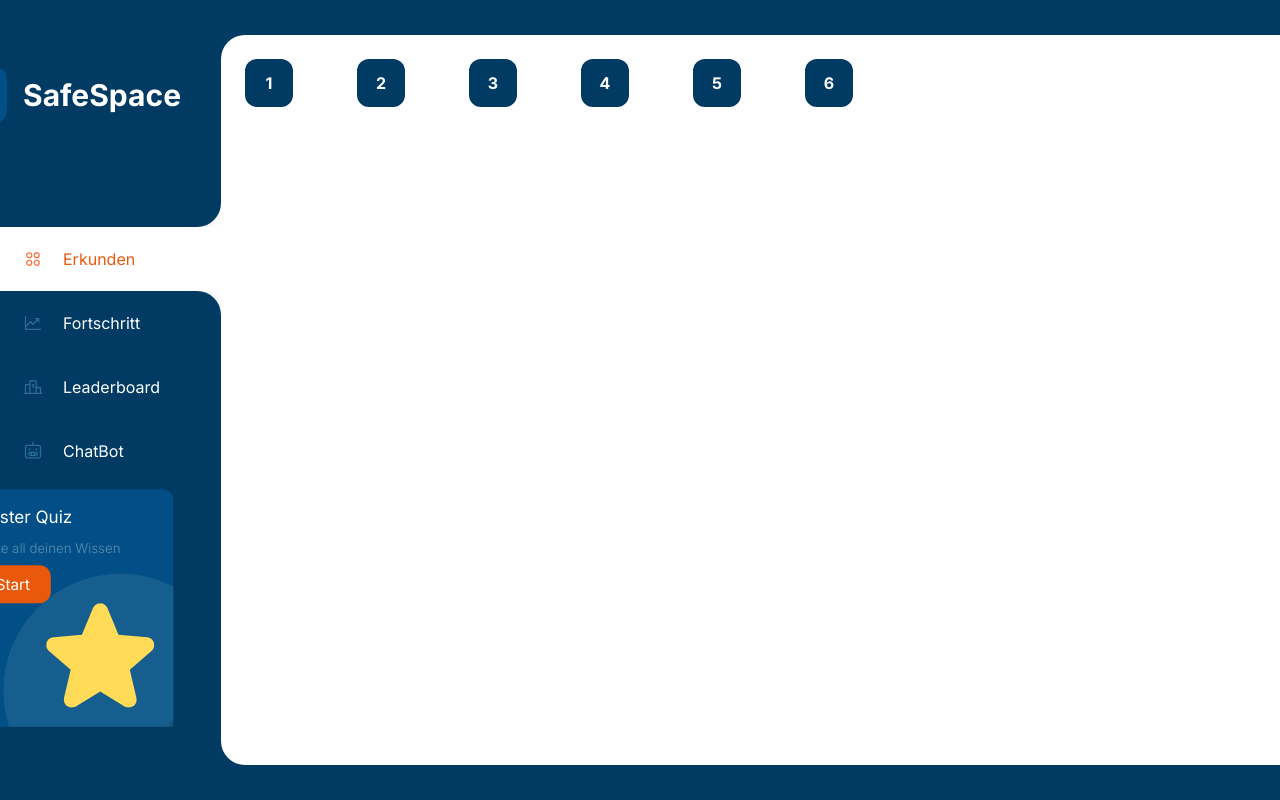
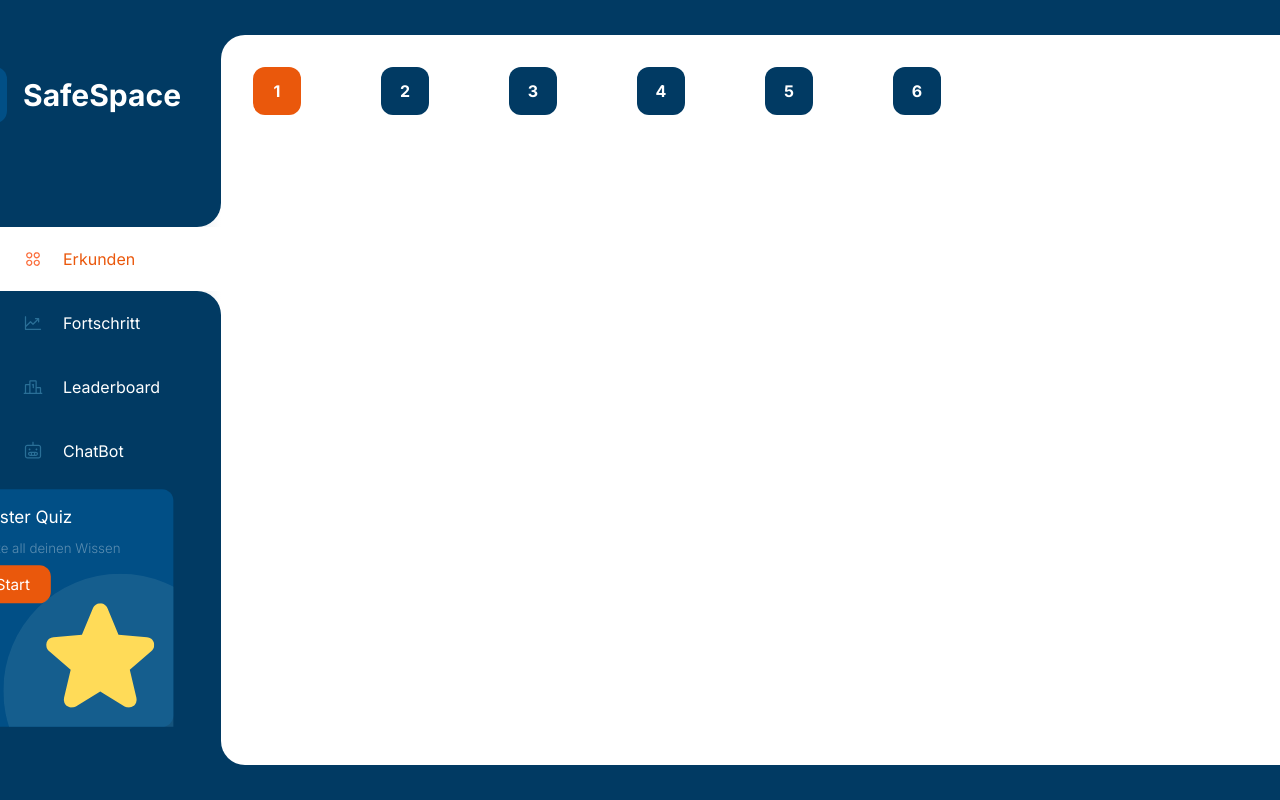
Before and after one commit to uwumarogie/ITBL-Datenschutz, a Next.js app: page /space/intro in a window 1280 px wide. Built offline with nearby package versions, Linux system fonts and the light colour scheme.

Commit message:
feat: add responsiveness to the inline navigation

```diff
--- a/src/app/space/passwort/page.tsx
+++ b/src/app/space/passwort/page.tsx
@@ -1,7 +1,7 @@
 import { InlineNavigation } from "@/components/InlineNavigation";
 export default function Password() {
   return (
-    <div className="min-w-[1100px]">
+    <div className="flex min-w-[1100px] p-4 justify-center items-center">
       <InlineNavigation />
     </div>
   );
--- a/src/components/InlineNavigation.tsx
+++ b/src/components/InlineNavigation.tsx
@@ -11,10 +11,10 @@ const navButtons: Omit<NavButtonType, "number">[] = [
 
 export function InlineNavigation() {
   return (
-    <div className="flex flex-row space-x-16">
+    <div className="grid grid-cols-3 md:grid-cols-6 md:gap-x-32 gap-2 p-2 max-w-80">
       {navButtons.map(({ href, isFinished }, index) => (
         <NavButton
-          key={index}
+          key={href}
           number={index + 1}
           href={href}
           isFinished={isFinished}
--- a/src/components/NavButton.tsx
+++ b/src/components/NavButton.tsx
@@ -1,9 +1,9 @@
 "use client";
 
-import { useState } from "react";
 import Link from "next/link";
 import Image from "next/image";
 import clsx from "clsx";
+import { usePathname } from "next/navigation";
 
 export type NavButtonType = {
   href: string;
@@ -12,18 +12,18 @@ export type NavButtonType = {
 };
 
 export function NavButton({ href, isFinished, number }: NavButtonType) {
-  const [active, setActive] = useState(false);
+  const router = usePathname();
+  const active = router === href;
 
   return (
     <Link
       className={clsx(
-        "flex min-w-12 min-h-12 rounded-xl bg-blue-background font-bold  text-white justify-center items-center",
+        "flex min-w-8 min-h-8 md:min-w-12 md:min-h-12 rounded-xl bg-blue-background font-bold text-white justify-center items-center cursor-pointer transition-colors duration-150",
         active && "bg-orange-600",
       )}
       href={href}
-      onClick={() => setActive((prevState) => !prevState)}
     >
-      <>
+      <span className="hidden md:flex lg:flex">
         {isFinished ? (
           <Image
             src="/white-tick-button.svg"
@@ -34,7 +34,7 @@ export function NavButton({ href, isFinished, number }: NavButtonType) {
         ) : (
           number
         )}
-      </>
+      </span>
     </Link>
   );
 }
```
